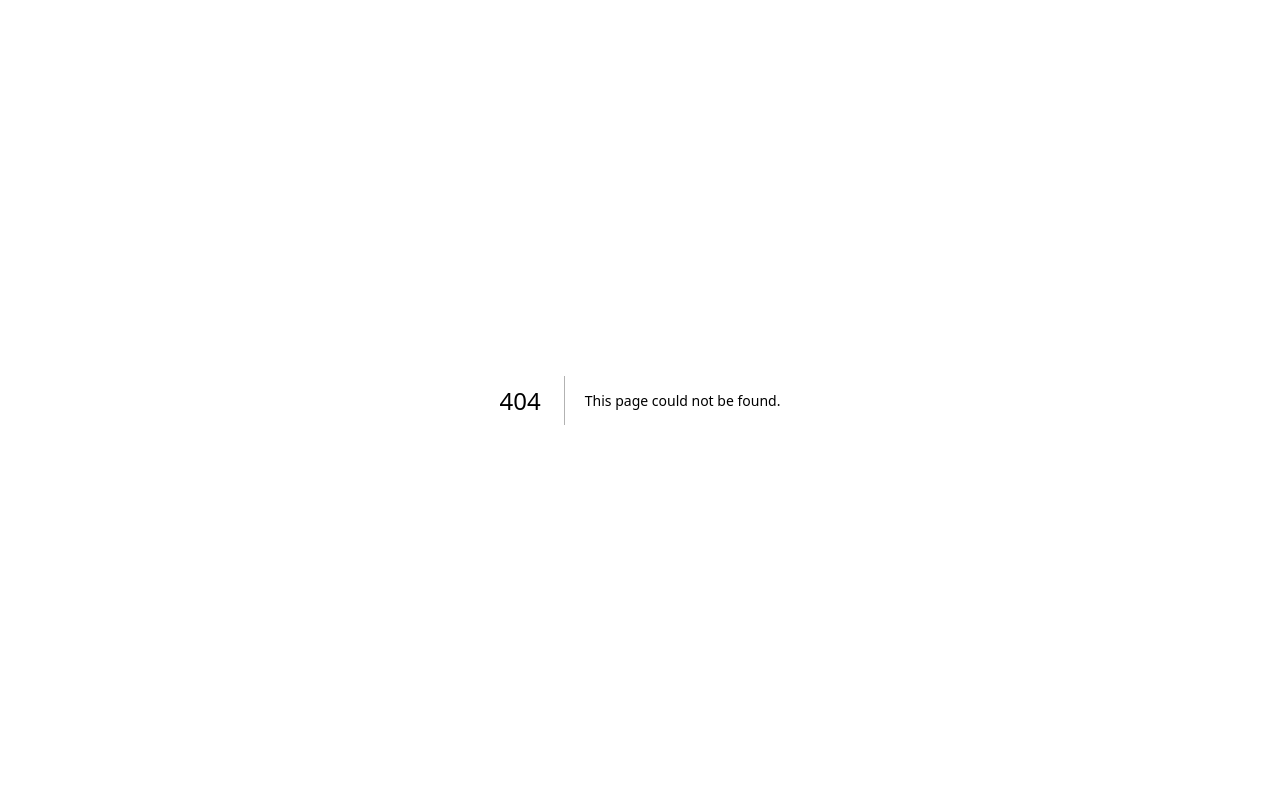
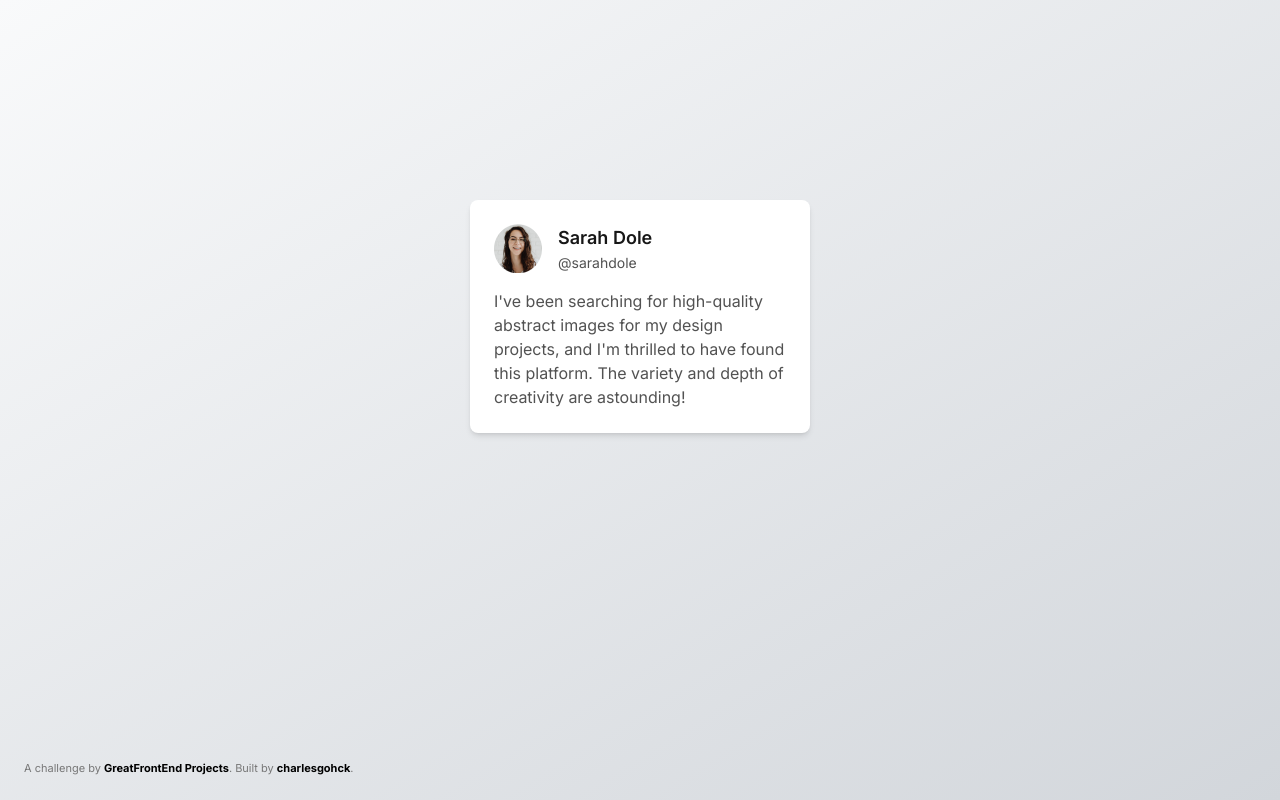
Before and after one commit to charlesgohck/projects.charlesgohck.com, a Next.js app: page /testimonial-card in a window 1280 px wide. Before the commit this address had no page. Built offline with nearby package versions, Linux system fonts and the light colour scheme.

Commit message:
[PROJECT] Added testimonial-card project implementation

```diff
--- a/src/app/layout.tsx
+++ b/src/app/layout.tsx
@@ -5,8 +5,8 @@ import "./globals.css";
 const inter = Inter({ subsets: ["latin"] });
 
 export const metadata: Metadata = {
-  title: "Create Next App",
-  description: "Generated by create next app",
+  title: "GFE Projects Imeplementations",
+  description: "GFE Projects Imeplementations",
 };
 
 export default function RootLayout({
--- a/src/app/page.tsx
+++ b/src/app/page.tsx
@@ -2,112 +2,8 @@ import Image from "next/image";
 
 export default function Home() {
   return (
-    <main className="flex min-h-screen flex-col items-center justify-between p-24">
-      <div className="z-10 w-full max-w-5xl items-center justify-between font-mono text-sm lg:flex">
-        <p className="fixed left-0 top-0 flex w-full justify-center border-b border-gray-300 bg-gradient-to-b from-zinc-200 pb-6 pt-8 backdrop-blur-2xl dark:border-neutral-800 dark:bg-zinc-800/30 dark:from-inherit lg:static lg:w-auto  lg:rounded-xl lg:border lg:bg-gray-200 lg:p-4 lg:dark:bg-zinc-800/30">
-          Get started by editing&nbsp;
-          <code className="font-mono font-bold">src/app/page.tsx</code>
-        </p>
-        <div className="fixed bottom-0 left-0 flex h-48 w-full items-end justify-center bg-gradient-to-t from-white via-white dark:from-black dark:via-black lg:static lg:size-auto lg:bg-none">
-          <a
-            className="pointer-events-none flex place-items-center gap-2 p-8 lg:pointer-events-auto lg:p-0"
-            href="https://vercel.com?utm_source=create-next-app&utm_medium=appdir-template&utm_campaign=create-next-app"
-            target="_blank"
-            rel="noopener noreferrer"
-          >
-            By{" "}
-            <Image
-              src="/vercel.svg"
-              alt="Vercel Logo"
-              className="dark:invert"
-              width={100}
-              height={24}
-              priority
-            />
-          </a>
-        </div>
-      </div>
-
-      <div className="relative z-[-1] flex place-items-center before:absolute before:h-[300px] before:w-full before:-translate-x-1/2 before:rounded-full before:bg-gradient-radial before:from-white before:to-transparent before:blur-2xl before:content-[''] after:absolute after:-z-20 after:h-[180px] after:w-full after:translate-x-1/3 after:bg-gradient-conic after:from-sky-200 after:via-blue-200 after:blur-2xl after:content-[''] before:dark:bg-gradient-to-br before:dark:from-transparent before:dark:to-blue-700 before:dark:opacity-10 after:dark:from-sky-900 after:dark:via-[#0141ff] after:dark:opacity-40 sm:before:w-[480px] sm:after:w-[240px] before:lg:h-[360px]">
-        <Image
-          className="relative dark:drop-shadow-[0_0_0.3rem_#ffffff70] dark:invert"
-          src="/next.svg"
-          alt="Next.js Logo"
-          width={180}
-          height={37}
-          priority
-        />
-      </div>
-
-      <div className="mb-32 grid text-center lg:mb-0 lg:w-full lg:max-w-5xl lg:grid-cols-4 lg:text-left">
-        <a
-          href="https://nextjs.org/docs?utm_source=create-next-app&utm_medium=appdir-template&utm_campaign=create-next-app"
-          className="group rounded-lg border border-transparent px-5 py-4 transition-colors hover:border-gray-300 hover:bg-gray-100 hover:dark:border-neutral-700 hover:dark:bg-neutral-800/30"
-          target="_blank"
-          rel="noopener noreferrer"
-        >
-          <h2 className="mb-3 text-2xl font-semibold">
-            Docs{" "}
-            <span className="inline-block transition-transform group-hover:translate-x-1 motion-reduce:transform-none">
-              -&gt;
-            </span>
-          </h2>
-          <p className="m-0 max-w-[30ch] text-sm opacity-50">
-            Find in-depth information about Next.js features and API.
-          </p>
-        </a>
-
-        <a
-          href="https://nextjs.org/learn?utm_source=create-next-app&utm_medium=appdir-template-tw&utm_campaign=create-next-app"
-          className="group rounded-lg border border-transparent px-5 py-4 transition-colors hover:border-gray-300 hover:bg-gray-100 hover:dark:border-neutral-700 hover:dark:bg-neutral-800/30"
-          target="_blank"
-          rel="noopener noreferrer"
-        >
-          <h2 className="mb-3 text-2xl font-semibold">
-            Learn{" "}
-            <span className="inline-block transition-transform group-hover:translate-x-1 motion-reduce:transform-none">
-              -&gt;
-            </span>
-          </h2>
-          <p className="m-0 max-w-[30ch] text-sm opacity-50">
-            Learn about Next.js in an interactive course with&nbsp;quizzes!
-          </p>
-        </a>
-
-        <a
-          href="https://vercel.com/templates?framework=next.js&utm_source=create-next-app&utm_medium=appdir-template&utm_campaign=create-next-app"
-          className="group rounded-lg border border-transparent px-5 py-4 transition-colors hover:border-gray-300 hover:bg-gray-100 hover:dark:border-neutral-700 hover:dark:bg-neutral-800/30"
-          target="_blank"
-          rel="noopener noreferrer"
-        >
-          <h2 className="mb-3 text-2xl font-semibold">
-            Templates{" "}
-            <span className="inline-block transition-transform group-hover:translate-x-1 motion-reduce:transform-none">
-              -&gt;
-            </span>
-          </h2>
-          <p className="m-0 max-w-[30ch] text-sm opacity-50">
-            Explore starter templates for Next.js.
-          </p>
-        </a>
-
-        <a
-          href="https://vercel.com/new?utm_source=create-next-app&utm_medium=appdir-template&utm_campaign=create-next-app"
-          className="group rounded-lg border border-transparent px-5 py-4 transition-colors hover:border-gray-300 hover:bg-gray-100 hover:dark:border-neutral-700 hover:dark:bg-neutral-800/30"
-          target="_blank"
-          rel="noopener noreferrer"
-        >
-          <h2 className="mb-3 text-2xl font-semibold">
-            Deploy{" "}
-            <span className="inline-block transition-transform group-hover:translate-x-1 motion-reduce:transform-none">
-              -&gt;
-            </span>
-          </h2>
-          <p className="m-0 max-w-[30ch] text-balance text-sm opacity-50">
-            Instantly deploy your Next.js site to a shareable URL with Vercel.
-          </p>
-        </a>
-      </div>
+    <main>
+      Hello world.
     </main>
   );
 }
--- /dev/null
+++ b/src/app/testimonial-card/page.tsx
@@ -0,0 +1,42 @@
+import Image from 'next/image';
+import './style.css';
+
+export default function TestimonialCard() {
+  return (
+    <div className='flex flex-col min-h-screen'>
+      <main className="bg-gradient-to-br from-[#F9FAFB] to-[#D2D6DB] flex-1">
+        <div className="shadow-md rounded-lg mt-[200px] bg-white max-w-[340px] max-h-[233px] mx-auto p-6">
+          <div style={{ display: "flex" }}>
+            <Image
+              src="/gfe/testimonial-card/profile-thumbnail.png"
+              width={48}
+              height={48}
+              className="mr-4"
+              alt="Image of testimonial author"
+            />
+            <div>
+              <div className="text-lg font-semibold mb-px line-clamp-1 text-neutral-900">Sarah Dole</div>
+              <div className="text-sm font-normal line-clamp-1 text-neutral-600">@sarahdole</div>
+            </div>
+          </div>
+          <div className="text-base mt-4 line-clamp-5 text-neutral-600">
+            I've been searching for high-quality abstract images for my design projects,
+            and I'm thrilled to have found this platform. The variety and depth of creativity are astounding!
+          </div>
+        </div>
+
+        <div className="credits" data-gfe-screenshot-exclude="true">
+          A challenge by&nbsp;
+          <a
+            href="https://www.greatfrontend.com/projects?ref=challenges"
+            target="_blank"
+            >GreatFrontEnd Projects</a>. Built by&nbsp;
+          <a
+            href="https://www.greatfrontend.com/projects/u/charlesgohck"
+            target="_blank"
+            >charlesgohck</a>.
+        </div>
+      </main>
+    </div>
+  );
+}
--- /dev/null
+++ b/src/app/testimonial-card/style.css
@@ -0,0 +1,31 @@
+/* Put any custom CSS styles here.  */
+/* Be sure to delete the <style> tag in index.html if you want to use this stylesheet. */
+body {
+  margin: 0;
+  font-family: "Noto Sans", system-ui, -apple-system, BlinkMacSystemFont,
+    "Segoe UI", Roboto, Oxygen, Ubuntu, Cantarell, "Open Sans", "Helvetica Neue",
+    sans-serif;
+  min-height: 100vh;
+
+  -webkit-font-smoothing: antialiased;
+  -moz-osx-font-smoothing: grayscale;
+  text-rendering: optimizeLegibility;
+}
+
+* {
+  box-sizing: border-box;
+}
+
+.credits {
+  color: #777;
+  position: fixed;
+  bottom: 24px;
+  left: 24px;
+  font-size: 11px;
+  text-align: center;
+}
+
+.credits a {
+  color: #000;
+  font-weight: bold;
+}
```
Also changed, not shown: public/gfe/testimonial-card/profile-thumbnail.png (added).
